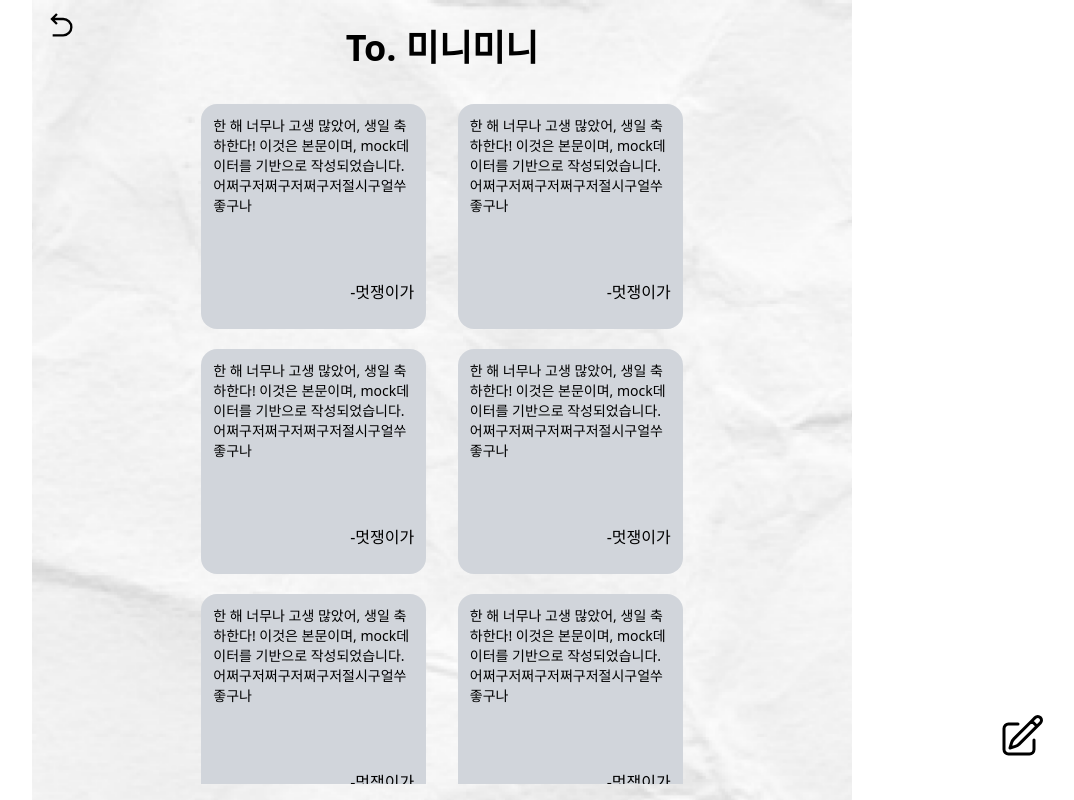
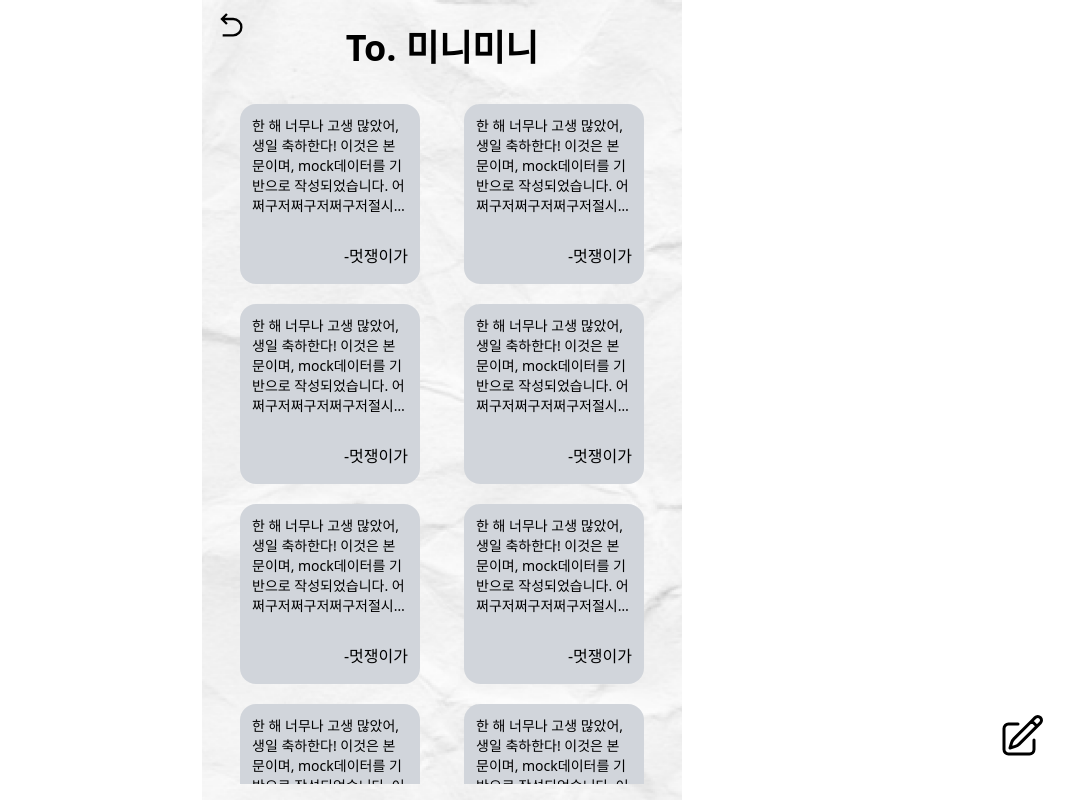
Before and after one commit to wooooooongs/wez-rolling-paper, a React (Vite) app in the folder client/: page /paper-list in a window 1280 px wide. Shown: the whole page, without its empty margins (198-1272 px from the left). Built offline with nearby package versions, Linux system fonts and the light colour scheme.

Commit message:
💄 style(global): 모든 환경(태블릿, PC포함)에서 모바일 사이즈로 통일
max-w-[820px]에서 max-w-[480px]으로 변경

```diff
--- a/client/src/pages/Cover.jsx
+++ b/client/src/pages/Cover.jsx
@@ -65,7 +65,7 @@ const Cover = () => {
   };
 
   return (
-    <div className='relative mx-auto flex h-screen w-screen max-w-[820px] flex-col justify-between overflow-hidden bg-paper bg-cover bg-no-repeat'>
+    <div className='relative mx-auto flex h-screen w-screen max-w-[480px] flex-col justify-between overflow-hidden bg-paper bg-cover bg-no-repeat'>
       <div className={showModal ? 'blur-[2.5px]' : ''}>
         <div id='back-to-home' className='fixed'>
           <Link to='/'>
--- a/client/src/pages/Home.jsx
+++ b/client/src/pages/Home.jsx
@@ -29,7 +29,7 @@ const Home = () => {
   };
 
   return (
-    <div className='mx-auto flex h-screen w-screen max-w-[820px] flex-col overflow-hidden bg-paper bg-cover bg-no-repeat'>
+    <div className='mx-auto flex h-screen w-screen max-w-[480px] flex-col overflow-hidden bg-paper bg-cover bg-no-repeat'>
       <header className='flex h-12 justify-between'>
         <div id='go-to-member-list'>
           <Link to='member-list'>
--- a/client/src/pages/MemberList.jsx
+++ b/client/src/pages/MemberList.jsx
@@ -65,7 +65,7 @@ const MemberList = () => {
   ];
 
   return (
-    <div className='mx-auto flex h-screen w-screen max-w-[820px] flex-col justify-between overflow-hidden bg-paper bg-cover bg-no-repeat'>
+    <div className='mx-auto flex h-screen w-screen max-w-[480px] flex-col justify-between overflow-hidden bg-paper bg-cover bg-no-repeat'>
       <div>
         <div id='nav' className='mb-12 flex h-12 justify-between'>
           <div id='back-to-home'>
--- a/client/src/pages/PaperList.jsx
+++ b/client/src/pages/PaperList.jsx
@@ -95,7 +95,7 @@ const PaperList = () => {
   ];
 
   return (
-    <div className='relative mx-auto flex h-screen w-screen max-w-[820px] flex-col justify-between overflow-hidden bg-paper bg-cover bg-no-repeat'>
+    <div className='relative mx-auto flex h-screen w-screen max-w-[480px] flex-col justify-between overflow-hidden bg-paper bg-cover bg-no-repeat'>
       <div className={showModal ? 'blur-[1.875px]' : ''}>
         <div id='back-to-home' className='fixed'>
           <span className='inline-block h-12 w-12' onClick={() => navigate(-1)}>
@@ -111,7 +111,7 @@ const PaperList = () => {
               return (
                 <div
                   key={index}
-                  className='aspect-square max-w-[152px] rounded-2xl bg-gray-300 px-3 pt-3 pb-2 mobileMd:max-w-[225px]'>
+                  className='aspect-square max-w-[152px] rounded-2xl bg-gray-300 px-3 pt-3 pb-2 mobileMd:max-w-[180px]'>
                   <div className='h-[80%]'>
                     <span className='text-sm line-clamp-5'>{data.context}</span>
                   </div>
```
